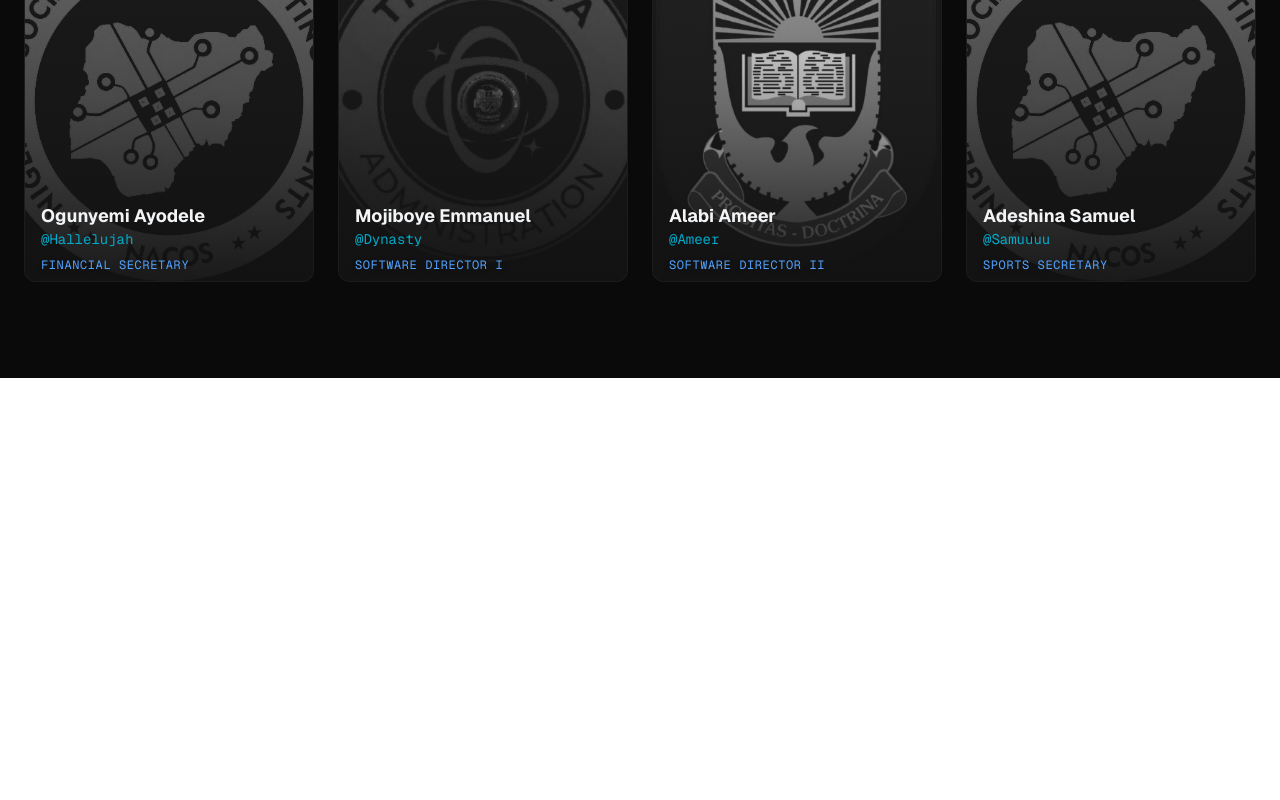
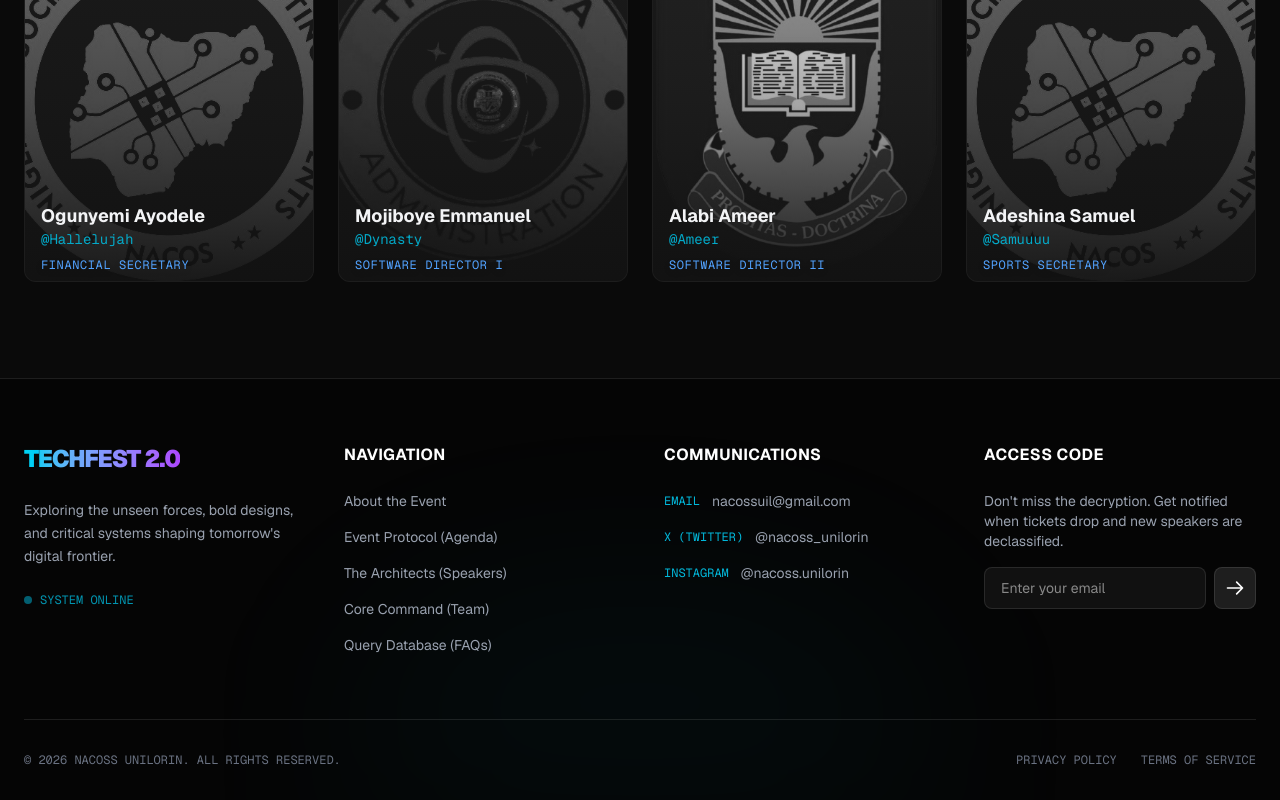
Before and after one commit to nacossuil/naccoss-techfest-2026, a Next.js app: page / in a window 1280 px wide. Shown: the part 6845-7645 px from the top of the page. Before the commit the page ends 7223 px from the top, so only its background shows below. Built offline with nearby package versions, Linux system fonts and the light colour scheme.

Commit message:
add footer

```diff
--- /dev/null
+++ b/src/app/components/Footer.tsx
@@ -0,0 +1,99 @@
+import Link from 'next/link';
+
+export default function Footer() {
+  const currentYear = new Date().getFullYear();
+
+  return (
+    <footer className="bg-[#050505] border-t border-white/10 pt-16 pb-8 px-6 relative overflow-hidden">
+      {/* Subtle background glow */}
+      <div className="absolute bottom-0 left-1/2 -translate-x-1/2 w-[600px] h-[200px] bg-cyan-500/5 blur-[100px] rounded-t-full pointer-events-none"></div>
+
+      <div className="max-w-7xl mx-auto relative z-10">
+        <div className="grid grid-cols-1 md:grid-cols-2 lg:grid-cols-4 gap-12 mb-16">
+
+          {/* Brand Column */}
+          <div className="lg:col-span-1">
+            <Link href="/" className="inline-block mb-6">
+              <span className="text-2xl font-black text-transparent bg-clip-text bg-gradient-to-r from-cyan-400 to-purple-500 tracking-tighter">
+                TECHFEST 2.0
+              </span>
+            </Link>
+            <p className="text-gray-400 text-sm leading-relaxed mb-6">
+              Exploring the unseen forces, bold designs, and critical systems shaping tomorrow's digital frontier.
+            </p>
+            <div className="flex items-center gap-2 text-xs font-mono text-cyan-500/80">
+              <span className="w-2 h-2 rounded-full bg-cyan-500 animate-pulse"></span>
+              SYSTEM ONLINE
+            </div>
+          </div>
+
+          {/* Quick Links */}
+          <div>
+            <h4 className="text-white font-bold mb-6 tracking-wide">NAVIGATION</h4>
+            <ul className="space-y-4 text-sm text-gray-400">
+              <li><Link href="#about" className="hover:text-cyan-400 transition-colors">About the Event</Link></li>
+              <li><Link href="#agenda" className="hover:text-cyan-400 transition-colors">Event Protocol (Agenda)</Link></li>
+              <li><Link href="#speakers" className="hover:text-cyan-400 transition-colors">The Architects (Speakers)</Link></li>
+              <li><Link href="#team" className="hover:text-cyan-400 transition-colors">Core Command (Team)</Link></li>
+              <li><Link href="#faqs" className="hover:text-cyan-400 transition-colors">Query Database (FAQs)</Link></li>
+            </ul>
+          </div>
+
+          {/* Contact & Socials */}
+          <div>
+            <h4 className="text-white font-bold mb-6 tracking-wide">COMMUNICATIONS</h4>
+            <ul className="space-y-4 text-sm text-gray-400">
+              <li className="flex items-center gap-3">
+                <span className="text-cyan-500 font-mono text-xs">EMAIL</span>
+                <a href="mailto:nacossuil@gmail.com" className="hover:text-white transition-colors">nacossuil@gmail.com</a>
+              </li>
+              <li className="flex items-center gap-3">
+                <span className="text-cyan-500 font-mono text-xs">X (TWITTER)</span>
+                <a href="#" className="hover:text-white transition-colors">@nacoss_unilorin</a>
+              </li>
+              <li className="flex items-center gap-3">
+                <span className="text-cyan-500 font-mono text-xs">INSTAGRAM</span>
+                <a href="#" className="hover:text-white transition-colors">@nacoss.unilorin</a>
+              </li>
+            </ul>
+          </div>
+
+          {/* Newsletter / Warning */}
+          <div>
+            <h4 className="text-white font-bold mb-6 tracking-wide">ACCESS CODE</h4>
+            <p className="text-sm text-gray-400 mb-4">
+              Don't miss the decryption. Get notified when tickets drop and new speakers are declassified.
+            </p>
+            <form className="flex items-center gap-2">
+              <input
+                type="email"
+                placeholder="Enter your email"
+                className="w-full bg-[#111] border border-white/10 rounded-lg px-4 py-2.5 text-sm text-white focus:outline-none focus:border-cyan-500/50 transition-colors"
+              />
+              <button
+                type="button"
+                className="bg-white/10 hover:bg-cyan-500/20 text-white p-2.5 rounded-lg border border-white/10 hover:border-cyan-500/50 transition-all"
+              >
+                <svg className="w-5 h-5" fill="none" stroke="currentColor" viewBox="0 0 24 24">
+                  <path strokeLinecap="round" strokeLinejoin="round" strokeWidth={2} d="M14 5l7 7m0 0l-7 7m7-7H3" />
+                </svg>
+              </button>
+            </form>
+          </div>
+
+        </div>
+
+        {/* Bottom Bar */}
+        <div className="pt-8 border-t border-white/10 flex flex-col md:flex-row items-center justify-between gap-4">
+          <p className="text-gray-500 text-xs font-mono">
+            &copy; {currentYear} NACOSS UNILORIN. ALL RIGHTS RESERVED.
+          </p>
+          <div className="flex gap-6 text-xs font-mono text-gray-500">
+            <Link href="#" className="hover:text-white transition-colors">PRIVACY POLICY</Link>
+            <Link href="#" className="hover:text-white transition-colors">TERMS OF SERVICE</Link>
+          </div>
+        </div>
+      </div>
+    </footer>
+  );
+}
--- a/src/app/page.tsx
+++ b/src/app/page.tsx
@@ -6,6 +6,7 @@ import Agenda from "./components/Agenda";
 import Sponsors from "./components/Sponsors";
 import Faq from "./components/Faq";
 import Team from "./components/Team";
+import Footer from "./components/Footer";
 
 export default function Home() {
   return (
@@ -19,6 +20,7 @@ export default function Home() {
         <About />
         <Faq />
         <Team />
+        <Footer />
       </main>
     </div>
   );
```
